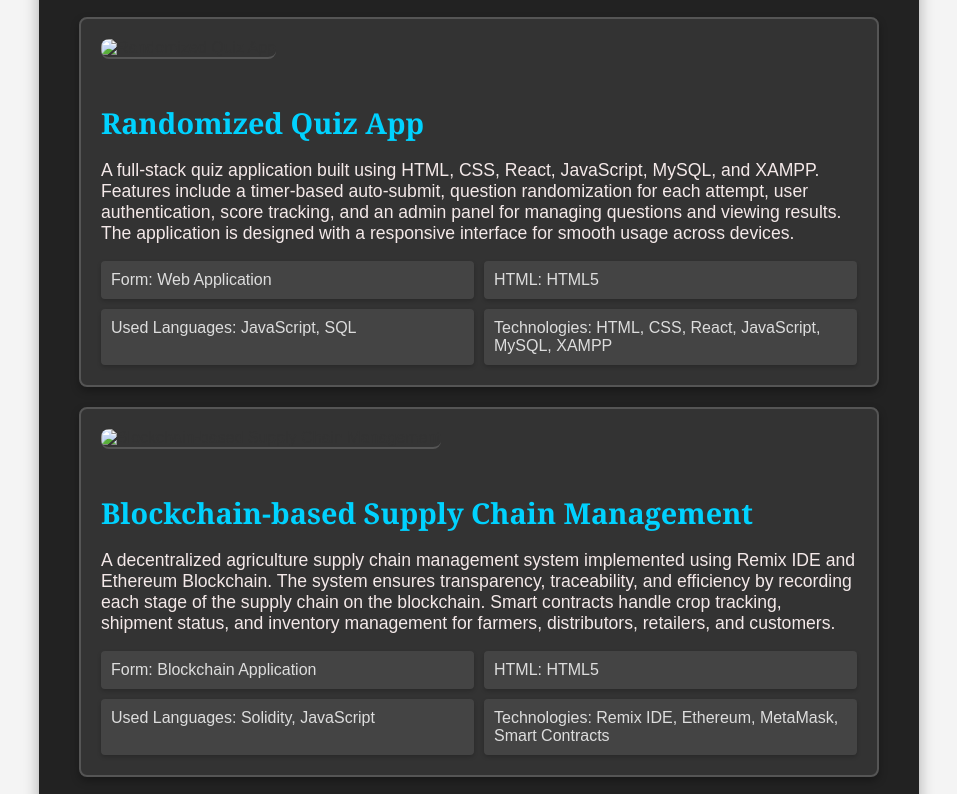
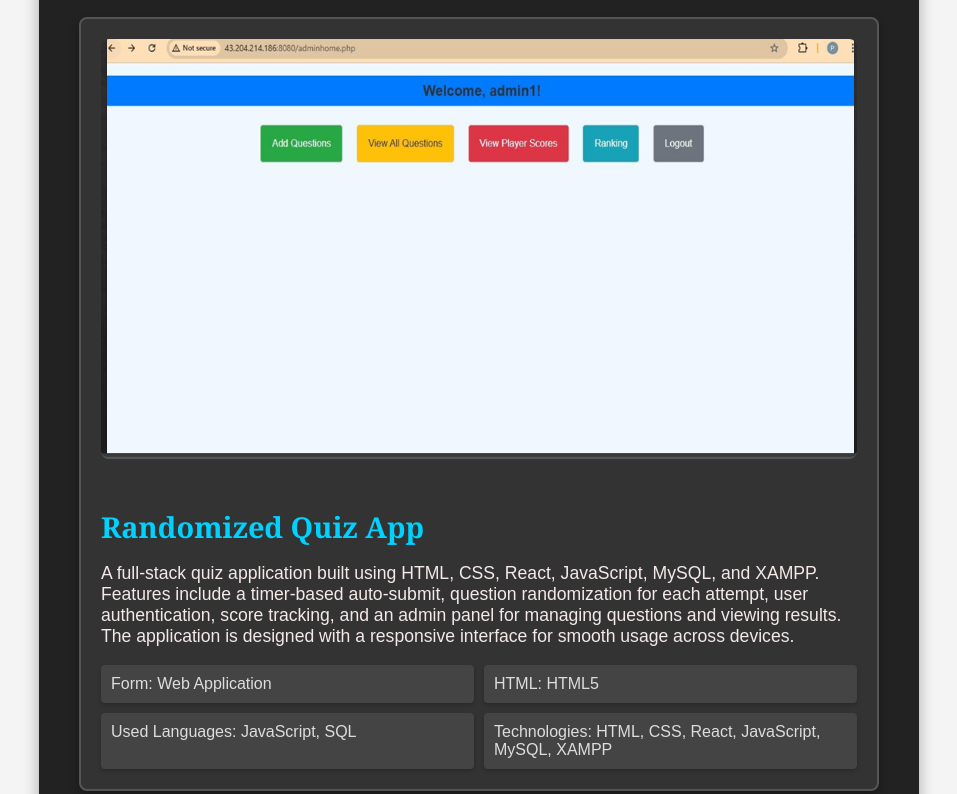
Before and after one commit to pooja2sowmya/personal-portfolio-website, a plain HTML site: page projects.html in a window 1280 px wide. Shown: the part 278-1072 px from the top of the page, without its empty margins (161-1118 px from the left). Drawn offline with Linux system fonts and the light colour scheme.

Commit message:
Update projects.html

```diff
--- a/projects.html
+++ b/projects.html
@@ -262,7 +262,7 @@
     <h2>Projects</h2>
 
     <div class="project">
-        <img src="random-quiz.jpg" alt="Randomized Quiz App">
+        <img src="random-quiz.png" alt="Randomized Quiz App">
         <h3>Randomized Quiz App</h3>
         <p>A full-stack quiz application built using HTML, CSS, React, JavaScript, MySQL, and XAMPP. Features include a timer-based auto-submit, question randomization for each attempt, user authentication, score tracking, and an admin panel for managing questions and viewing results. The application is designed with a responsive interface for smooth usage across devices.</p>
         <div class="details">
@@ -274,7 +274,7 @@
     </div>
 
     <div class="project">
-        <img src="supply-chain.jpg" alt="Blockchain-based Supply Chain Management">
+        <img src="supply-chain.png" alt="Blockchain-based Supply Chain Management">
         <h3>Blockchain-based Supply Chain Management</h3>
         <p>A decentralized agriculture supply chain management system implemented using Remix IDE and Ethereum Blockchain. The system ensures transparency, traceability, and efficiency by recording each stage of the supply chain on the blockchain. Smart contracts handle crop tracking, shipment status, and inventory management for farmers, distributors, retailers, and customers.</p>
         <div class="details">
@@ -286,7 +286,7 @@
     </div>
 
     <div class="project">
-        <img src="url-shortener.jpg" alt="URL Shortener Web App">
+        <img src="url-shortener.png" alt="URL Shortener Web App">
         <h3>URL Shortener Web App</h3>
         <p>A web application that shortens long URLs into easy-to-share links. Built using HTML, CSS, JavaScript, Node.js, and MongoDB, it includes user authentication, analytics for tracking link clicks, and a clean, responsive interface. The backend API efficiently maps short URLs to their original targets for quick redirection.</p>
         <div class="details">
```
